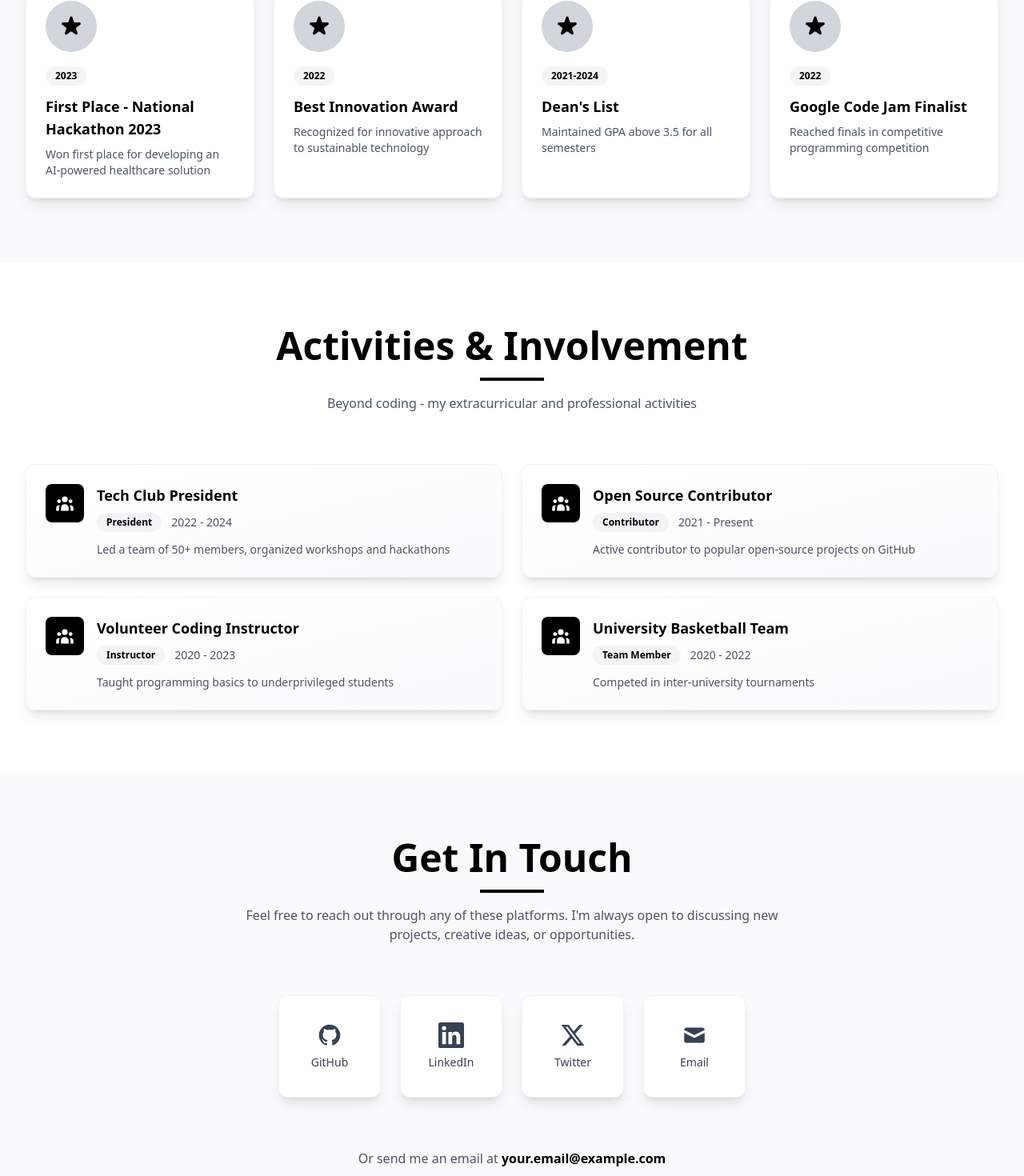
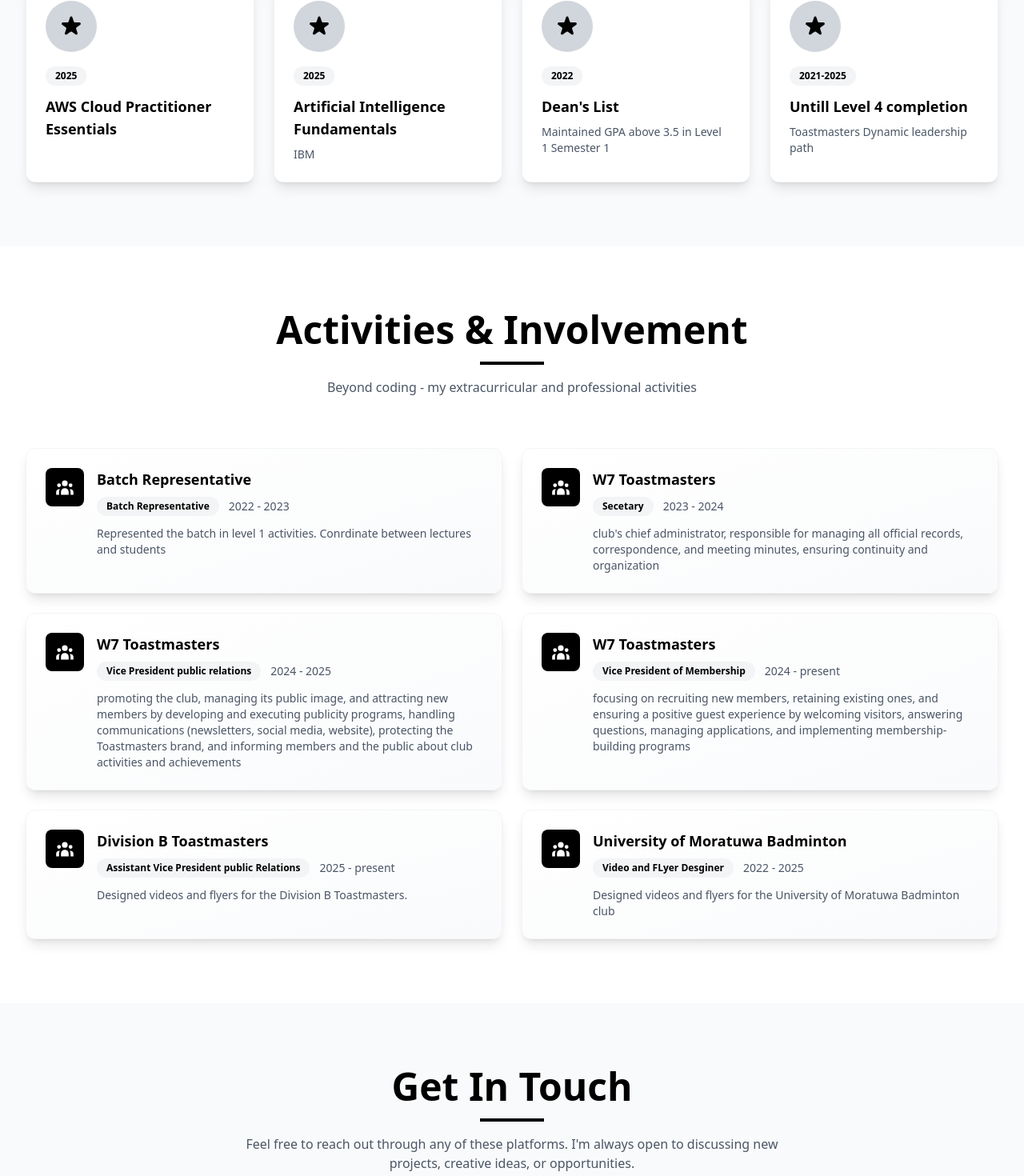
Before and after one commit to HimashaKodikara/Portfolio-v2, a React (Vite) app: page / in a window 1280 px wide. Shown: the part 5059-6529 px from the top of the page at 80% size. Built offline with nearby package versions, Linux system fonts and the light colour scheme.

Commit message:
feat: Add initial components for footer, awards, and contact sections along with portfolio data.

```diff
--- a/src/components/Awards.jsx
+++ b/src/components/Awards.jsx
@@ -1,4 +1,4 @@
-import { awards } from '../data/portfolio';
+import { awards } from "../data/portfolio";
 
 const Awards = () => {
   return (
@@ -7,7 +7,7 @@ const Awards = () => {
         {/* Section Header */}
         <div className="text-center mb-16">
           <h2 className="text-4xl md:text-5xl font-bold text-black dark:text-white mb-4">
-            Awards & Achievements
+            Certifications
           </h2>
           <div className="w-20 h-1 bg-black dark:bg-white mx-auto mb-4"></div>
           <p className="text-gray-600 dark:text-gray-400 max-w-2xl mx-auto">
@@ -25,7 +25,11 @@ const Awards = () => {
               {/* Trophy Icon */}
               <div className="mb-4">
                 <div className="w-16 h-16 bg-gray-300 dark:bg-gray-600 rounded-full flex items-center justify-center group-hover:scale-110 transition-transform duration-300">
-                  <svg className="w-8 h-8 text-black dark:text-white" fill="currentColor" viewBox="0 0 20 20">
+                  <svg
+                    className="w-8 h-8 text-black dark:text-white"
+                    fill="currentColor"
+                    viewBox="0 0 20 20"
+                  >
                     <path d="M9.049 2.927c.3-.921 1.603-.921 1.902 0l1.07 3.292a1 1 0 00.95.69h3.462c.969 0 1.371 1.24.588 1.81l-2.8 2.034a1 1 0 00-.364 1.118l1.07 3.292c.3.921-.755 1.688-1.54 1.118l-2.8-2.034a1 1 0 00-1.175 0l-2.8 2.034c-.784.57-1.838-.197-1.539-1.118l1.07-3.292a1 1 0 00-.364-1.118L2.98 8.72c-.783-.57-.38-1.81.588-1.81h3.461a1 1 0 00.951-.69l1.07-3.292z" />
                   </svg>
                 </div>
--- a/src/components/Contact.jsx
+++ b/src/components/Contact.jsx
@@ -1,4 +1,4 @@
-import { socialLinks } from '../data/portfolio';
+import { socialLinks } from "../data/portfolio";
 
 const Contact = () => {
   // Icon mapping - using inline SVGs since react-icons might not be installed
@@ -6,23 +6,32 @@ const Contact = () => {
     const icons = {
       FaGithub: (
         <svg className="w-8 h-8" fill="currentColor" viewBox="0 0 24 24">
-          <path fillRule="evenodd" d="M12 2C6.477 2 2 6.484 2 12.017c0 4.425 2.865 8.18 6.839 9.504.5.092.682-.217.682-.483 0-.237-.008-.868-.013-1.703-2.782.605-3.369-1.343-3.369-1.343-.454-1.158-1.11-1.466-1.11-1.466-.908-.62.069-.608.069-.608 1.003.07 1.531 1.032 1.531 1.032.892 1.53 2.341 1.088 2.91.832.092-.647.35-1.088.636-1.338-2.22-.253-4.555-1.113-4.555-4.951 0-1.093.39-1.988 1.029-2.688-.103-.253-.446-1.272.098-2.65 0 0 .84-.27 2.75 1.026A9.564 9.564 0 0112 6.844c.85.004 1.705.115 2.504.337 1.909-1.296 2.747-1.027 2.747-1.027.546 1.379.202 2.398.1 2.651.64.7 1.028 1.595 1.028 2.688 0 3.848-2.339 4.695-4.566 4.943.359.309.678.92.678 1.855 0 1.338-.012 2.419-.012 2.747 0 .268.18.58.688.482A10.019 10.019 0 0022 12.017C22 6.484 17.522 2 12 2z" clipRule="evenodd" />
+          <path
+            fillRule="evenodd"
+            d="M12 2C6.477 2 2 6.484 2 12.017c0 4.425 2.865 8.18 6.839 9.504.5.092.682-.217.682-.483 0-.237-.008-.868-.013-1.703-2.782.605-3.369-1.343-3.369-1.343-.454-1.158-1.11-1.466-1.11-1.466-.908-.62.069-.608.069-.608 1.003.07 1.531 1.032 1.531 1.032.892 1.53 2.341 1.088 2.91.832.092-.647.35-1.088.636-1.338-2.22-.253-4.555-1.113-4.555-4.951 0-1.093.39-1.988 1.029-2.688-.103-.253-.446-1.272.098-2.65 0 0 .84-.27 2.75 1.026A9.564 9.564 0 0112 6.844c.85.004 1.705.115 2.504.337 1.909-1.296 2.747-1.027 2.747-1.027.546 1.379.202 2.398.1 2.651.64.7 1.028 1.595 1.028 2.688 0 3.848-2.339 4.695-4.566 4.943.359.309.678.92.678 1.855 0 1.338-.012 2.419-.012 2.747 0 .268.18.58.688.482A10.019 10.019 0 0022 12.017C22 6.484 17.522 2 12 2z"
+            clipRule="evenodd"
+          />
         </svg>
       ),
       FaLinkedin: (
         <svg className="w-8 h-8" fill="currentColor" viewBox="0 0 24 24">
-          <path d="M20.447 20.452h-3.554v-5.569c0-1.328-.027-3.037-1.852-3.037-1.853 0-2.136 1.445-2.136 2.939v5.667H9.351V9h3.414v1.561h.046c.477-.9 1.637-1.85 3.37-1.85 3.601 0 4.267 2.37 4.267 5.455v6.286zM5.337 7.433c-1.144 0-2.063-.926-2.063-2.065 0-1.138.92-2.063 2.063-2.063 1.14 0 2.064.925 2.064 2.063 0 1.139-.925 2.065-2.064 2.065zm1.782 13.019H3.555V9h3.564v11.452zM22.225 0H1.771C.792 0 0 .774 0 1.729v20.542C0 23.227.792 24 1.771 24h20.451C23.2 24 24 23.227 24 22.271V1.729C24 .774 23.2 0 22.222 0h.003z"/>
+          <path d="M20.447 20.452h-3.554v-5.569c0-1.328-.027-3.037-1.852-3.037-1.853 0-2.136 1.445-2.136 2.939v5.667H9.351V9h3.414v1.561h.046c.477-.9 1.637-1.85 3.37-1.85 3.601 0 4.267 2.37 4.267 5.455v6.286zM5.337 7.433c-1.144 0-2.063-.926-2.063-2.065 0-1.138.92-2.063 2.063-2.063 1.14 0 2.064.925 2.064 2.063 0 1.139-.925 2.065-2.064 2.065zm1.782 13.019H3.555V9h3.564v11.452zM22.225 0H1.771C.792 0 0 .774 0 1.729v20.542C0 23.227.792 24 1.771 24h20.451C23.2 24 24 23.227 24 22.271V1.729C24 .774 23.2 0 22.222 0h.003z" />
         </svg>
       ),
       FaTwitter: (
         <svg className="w-8 h-8" fill="currentColor" viewBox="0 0 24 24">
-          <path d="M18.244 2.25h3.308l-7.227 8.26 8.502 11.24H16.17l-5.214-6.817L4.99 21.75H1.68l7.73-8.835L1.254 2.25H8.08l4.713 6.231zm-1.161 17.52h1.833L7.084 4.126H5.117z"/>
+          <path d="M18.244 2.25h3.308l-7.227 8.26 8.502 11.24H16.17l-5.214-6.817L4.99 21.75H1.68l7.73-8.835L1.254 2.25H8.08l4.713 6.231zm-1.161 17.52h1.833L7.084 4.126H5.117z" />
         </svg>
       ),
       FaEnvelope: (
         <svg className="w-8 h-8" fill="currentColor" viewBox="0 0 20 20">
           <path d="M2.003 5.884L10 9.882l7.997-3.998A2 2 0 0016 4H4a2 2 0 00-1.997 1.884z" />
           <path d="M18 8.118l-8 4-8-4V14a2 2 0 002 2h12a2 2 0 002-2V8.118z" />
+        </svg>
+      ),
+      FaPhone: (
+        <svg className="w-8 h-8" fill="currentColor" viewBox="0 0 20 20">
+          <path d="M2 3a1 1 0 011-1h2.153a1 1 0 01.986.836l.74 4.435a1 1 0 01-.54 1.06l-1.548.773a11.037 11.037 0 006.105 6.105l.774-1.548a1 1 0 011.059-.54l4.435.74a1 1 0 01.836.986V17a1 1 0 01-1 1h-2C7.82 18 2 12.18 2 5V3z" />
         </svg>
       ),
     };
@@ -39,7 +48,8 @@ const Contact = () => {
           </h2>
           <div className="w-20 h-1 bg-black dark:bg-white mx-auto mb-4"></div>
           <p className="text-gray-600 dark:text-gray-400 max-w-2xl mx-auto">
-            Feel free to reach out through any of these platforms. I'm always open to discussing new projects, creative ideas, or opportunities.
+            Feel free to reach out through any of these platforms. I'm always
+            open to discussing new projects, creative ideas, or opportunities.
           </p>
         </div>
 
@@ -66,12 +76,12 @@ const Contact = () => {
         {/* Additional Contact Info */}
         <div className="mt-16 text-center">
           <p className="text-gray-600 dark:text-gray-400">
-            Or send me an email at{' '}
+            Or send me an email at{" "}
             <a
               href="mailto:your.email@example.com"
               className="text-black dark:text-white font-semibold hover:underline"
             >
-              your.email@example.com
+              himasha.kodikara2001@gmail.com
             </a>
           </p>
         </div>
--- a/src/components/Footer.jsx
+++ b/src/components/Footer.jsx
@@ -1,4 +1,4 @@
-import { socialLinks } from '../data/portfolio';
+import { socialLinks } from "../data/portfolio";
 
 const Footer = () => {
   const currentYear = new Date().getFullYear();
@@ -7,23 +7,32 @@ const Footer = () => {
     const icons = {
       FaGithub: (
         <svg className="w-5 h-5" fill="currentColor" viewBox="0 0 24 24">
-          <path fillRule="evenodd" d="M12 2C6.477 2 2 6.484 2 12.017c0 4.425 2.865 8.18 6.839 9.504.5.092.682-.217.682-.483 0-.237-.008-.868-.013-1.703-2.782.605-3.369-1.343-3.369-1.343-.454-1.158-1.11-1.466-1.11-1.466-.908-.62.069-.608.069-.608 1.003.07 1.531 1.032 1.531 1.032.892 1.53 2.341 1.088 2.91.832.092-.647.35-1.088.636-1.338-2.22-.253-4.555-1.113-4.555-4.951 0-1.093.39-1.988 1.029-2.688-.103-.253-.446-1.272.098-2.65 0 0 .84-.27 2.75 1.026A9.564 9.564 0 0112 6.844c.85.004 1.705.115 2.504.337 1.909-1.296 2.747-1.027 2.747-1.027.546 1.379.202 2.398.1 2.651.64.7 1.028 1.595 1.028 2.688 0 3.848-2.339 4.695-4.566 4.943.359.309.678.92.678 1.855 0 1.338-.012 2.419-.012 2.747 0 .268.18.58.688.482A10.019 10.019 0 0022 12.017C22 6.484 17.522 2 12 2z" clipRule="evenodd" />
+          <path
+            fillRule="evenodd"
+            d="M12 2C6.477 2 2 6.484 2 12.017c0 4.425 2.865 8.18 6.839 9.504.5.092.682-.217.682-.483 0-.237-.008-.868-.013-1.703-2.782.605-3.369-1.343-3.369-1.343-.454-1.158-1.11-1.466-1.11-1.466-.908-.62.069-.608.069-.608 1.003.07 1.531 1.032 1.531 1.032.892 1.53 2.341 1.088 2.91.832.092-.647.35-1.088.636-1.338-2.22-.253-4.555-1.113-4.555-4.951 0-1.093.39-1.988 1.029-2.688-.103-.253-.446-1.272.098-2.65 0 0 .84-.27 2.75 1.026A9.564 9.564 0 0112 6.844c.85.004 1.705.115 2.504.337 1.909-1.296 2.747-1.027 2.747-1.027.546 1.379.202 2.398.1 2.651.64.7 1.028 1.595 1.028 2.688 0 3.848-2.339 4.695-4.566 4.943.359.309.678.92.678 1.855 0 1.338-.012 2.419-.012 2.747 0 .268.18.58.688.482A10.019 10.019 0 0022 12.017C22 6.484 17.522 2 12 2z"
+            clipRule="evenodd"
+          />
         </svg>
       ),
       FaLinkedin: (
         <svg className="w-5 h-5" fill="currentColor" viewBox="0 0 24 24">
-          <path d="M20.447 20.452h-3.554v-5.569c0-1.328-.027-3.037-1.852-3.037-1.853 0-2.136 1.445-2.136 2.939v5.667H9.351V9h3.414v1.561h.046c.477-.9 1.637-1.85 3.37-1.85 3.601 0 4.267 2.37 4.267 5.455v6.286zM5.337 7.433c-1.144 0-2.063-.926-2.063-2.065 0-1.138.92-2.063 2.063-2.063 1.14 0 2.064.925 2.064 2.063 0 1.139-.925 2.065-2.064 2.065zm1.782 13.019H3.555V9h3.564v11.452zM22.225 0H1.771C.792 0 0 .774 0 1.729v20.542C0 23.227.792 24 1.771 24h20.451C23.2 24 24 23.227 24 22.271V1.729C24 .774 23.2 0 22.222 0h.003z"/>
+          <path d="M20.447 20.452h-3.554v-5.569c0-1.328-.027-3.037-1.852-3.037-1.853 0-2.136 1.445-2.136 2.939v5.667H9.351V9h3.414v1.561h.046c.477-.9 1.637-1.85 3.37-1.85 3.601 0 4.267 2.37 4.267 5.455v6.286zM5.337 7.433c-1.144 0-2.063-.926-2.063-2.065 0-1.138.92-2.063 2.063-2.063 1.14 0 2.064.925 2.064 2.063 0 1.139-.925 2.065-2.064 2.065zm1.782 13.019H3.555V9h3.564v11.452zM22.225 0H1.771C.792 0 0 .774 0 1.729v20.542C0 23.227.792 24 1.771 24h20.451C23.2 24 24 23.227 24 22.271V1.729C24 .774 23.2 0 22.222 0h.003z" />
         </svg>
       ),
       FaTwitter: (
         <svg className="w-5 h-5" fill="currentColor" viewBox="0 0 24 24">
-          <path d="M18.244 2.25h3.308l-7.227 8.26 8.502 11.24H16.17l-5.214-6.817L4.99 21.75H1.68l7.73-8.835L1.254 2.25H8.08l4.713 6.231zm-1.161 17.52h1.833L7.084 4.126H5.117z"/>
+          <path d="M18.244 2.25h3.308l-7.227 8.26 8.502 11.24H16.17l-5.214-6.817L4.99 21.75H1.68l7.73-8.835L1.254 2.25H8.08l4.713 6.231zm-1.161 17.52h1.833L7.084 4.126H5.117z" />
         </svg>
       ),
       FaEnvelope: (
         <svg className="w-5 h-5" fill="currentColor" viewBox="0 0 20 20">
           <path d="M2.003 5.884L10 9.882l7.997-3.998A2 2 0 0016 4H4a2 2 0 00-1.997 1.884z" />
           <path d="M18 8.118l-8 4-8-4V14a2 2 0 002 2h12a2 2 0 002-2V8.118z" />
+        </svg>
+      ),
+      FaPhone: (
+        <svg className="w-5 h-5" fill="currentColor" viewBox="0 0 20 20">
+          <path d="M2 3a1 1 0 011-1h2.153a1 1 0 01.986.836l.74 4.435a1 1 0 01-.54 1.06l-1.548.773a11.037 11.037 0 006.105 6.105l.774-1.548a1 1 0 011.059-.54l4.435.74a1 1 0 01.836.986V17a1 1 0 01-1 1h-2C7.82 18 2 12.18 2 5V3z" />
         </svg>
       ),
     };
@@ -36,7 +45,7 @@ const Footer = () => {
         <div className="flex flex-col md:flex-row justify-between items-center gap-4">
           {/* Copyright */}
           <div className="text-gray-600 dark:text-gray-400 text-sm">
-            © {currentYear} Portfolio. All rights reserved.
+            © {currentYear} Himasha Kodikara. All rights reserved.
           </div>
 
           {/* Social Links */}
@@ -61,8 +70,18 @@ const Footer = () => {
             className="text-sm text-gray-600 dark:text-gray-400 hover:text-black dark:hover:text-white transition-colors flex items-center gap-1"
           >
             Back to top
-            <svg className="w-4 h-4" fill="none" stroke="currentColor" viewBox="0 0 24 24">
-              <path strokeLinecap="round" strokeLinejoin="round" strokeWidth={2} d="M5 10l7-7m0 0l7 7m-7-7v18" />
+            <svg
+              className="w-4 h-4"
+              fill="none"
+              stroke="currentColor"
+              viewBox="0 0 24 24"
+            >
+              <path
+                strokeLinecap="round"
+                strokeLinejoin="round"
+                strokeWidth={2}
+                d="M5 10l7-7m0 0l7 7m-7-7v18"
+              />
             </svg>
           </a>
         </div>
--- a/src/data/portfolio.js
+++ b/src/data/portfolio.js
@@ -139,81 +139,96 @@ export const projects = [
 export const awards = [
   {
     id: 1,
-    title: "First Place - National Hackathon 2023",
-    year: "2023",
-    description: "Won first place for developing an AI-powered healthcare solution",
+    title: "AWS Cloud Practitioner Essentials",
+    year: "2025",
+    description: "",
   },
   {
     id: 2,
-    title: "Best Innovation Award",
-    year: "2022",
-    description: "Recognized for innovative approach to sustainable technology",
+    title: "Artificial Intelligence Fundamentals",
+    year: "2025",
+    description: "IBM",
   },
   {
     id: 3,
     title: "Dean's List",
-    year: "2021-2024",
-    description: "Maintained GPA above 3.5 for all semesters",
+    year: "2022",
+    description: "Maintained GPA above 3.5 in Level 1 Semester 1",
   },
   {
     id: 4,
-    title: "Google Code Jam Finalist",
-    year: "2022",
-    description: "Reached finals in competitive programming competition",
+    title: "Untill Level 4 completion",
+    year: "2021-2025",
+    description: "Toastmasters Dynamic leadership path",
   },
 ];
 
 export const activities = [
   {
     id: 1,
-    name: "Tech Club President",
-    role: "President",
-    duration: "2022 - 2024",
-    description: "Led a team of 50+ members, organized workshops and hackathons",
+    name: "Batch Representative",
+    role: "Batch Representative",
+    duration: "2022 - 2023",
+    description: "Represented the batch in level 1 activities. Conrdinate between lectures and students",
   },
   {
     id: 2,
-    name: "Open Source Contributor",
-    role: "Contributor",
-    duration: "2021 - Present",
-    description: "Active contributor to popular open-source projects on GitHub",
+    name: "W7 Toastmasters",
+    role: "Secetary",
+    duration: "2023 - 2024",
+    description: "club's chief administrator, responsible for managing all official records, correspondence, and meeting minutes, ensuring continuity and organization",
   },
   {
     id: 3,
-    name: "Volunteer Coding Instructor",
-    role: "Instructor",
-    duration: "2020 - 2023",
-    description: "Taught programming basics to underprivileged students",
+    name: "W7 Toastmasters",
+    role: "Vice President public relations",
+    duration: "2024 - 2025",
+    description: "promoting the club, managing its public image, and attracting new members by developing and executing publicity programs, handling communications (newsletters, social media, website), protecting the Toastmasters brand, and informing members and the public about club activities and achievements",
   },
   {
     id: 4,
-    name: "University Basketball Team",
-    role: "Team Member",
-    duration: "2020 - 2022",
-    description: "Competed in inter-university tournaments",
+    name: "W7 Toastmasters",
+    role: "Vice President of Membership",
+    duration: "2024 - present",
+    description: "focusing on recruiting new members, retaining existing ones, and ensuring a positive guest experience by welcoming visitors, answering questions, managing applications, and implementing membership-building programs",
+  },
+  {
+    id: 5,
+    name: "Division B Toastmasters",
+    role: "Assistant Vice President public Relations",
+    duration: "2025 - present",
+    description: "Designed videos and flyers for the Division B Toastmasters.",
+  },
+  {
+    id: 6,
+    name: "University of Moratuwa Badminton",
+    role: "Video and FLyer Desginer",
+    duration: "2022 - 2025",
+    description: "Designed videos and flyers for the University of Moratuwa Badminton club",
   },
 ];
 
 export const socialLinks = [
   {
     name: "GitHub",
-    url: "https://github.com/yourusername",
+    url: "https://github.com/HimashaKodikara",
     icon: "FaGithub",
   },
   {
     name: "LinkedIn",
-    url: "https://linkedin.com/in/yourusername",
+    url: "https://www.linkedin.com/in/himasha-kodikara/",
     icon: "FaLinkedin",
   },
+
   {
-    name: "Twitter",
-    url: "https://twitter.com/yourusername",
-    icon: "FaTwitter",
+    name: "Email",
+    url: "mailto:himasha.kodikara2001@gmail.com",
+    icon: "FaEnvelope",
   },
   {
-    name: "Email",
-    url: "mailto:your.email@example.com",
-    icon: "FaEnvelope",
+    name: "Phone",
+    url: "tel:+94770222222",
+    icon: "FaPhone",
   },
 ];
 
```
